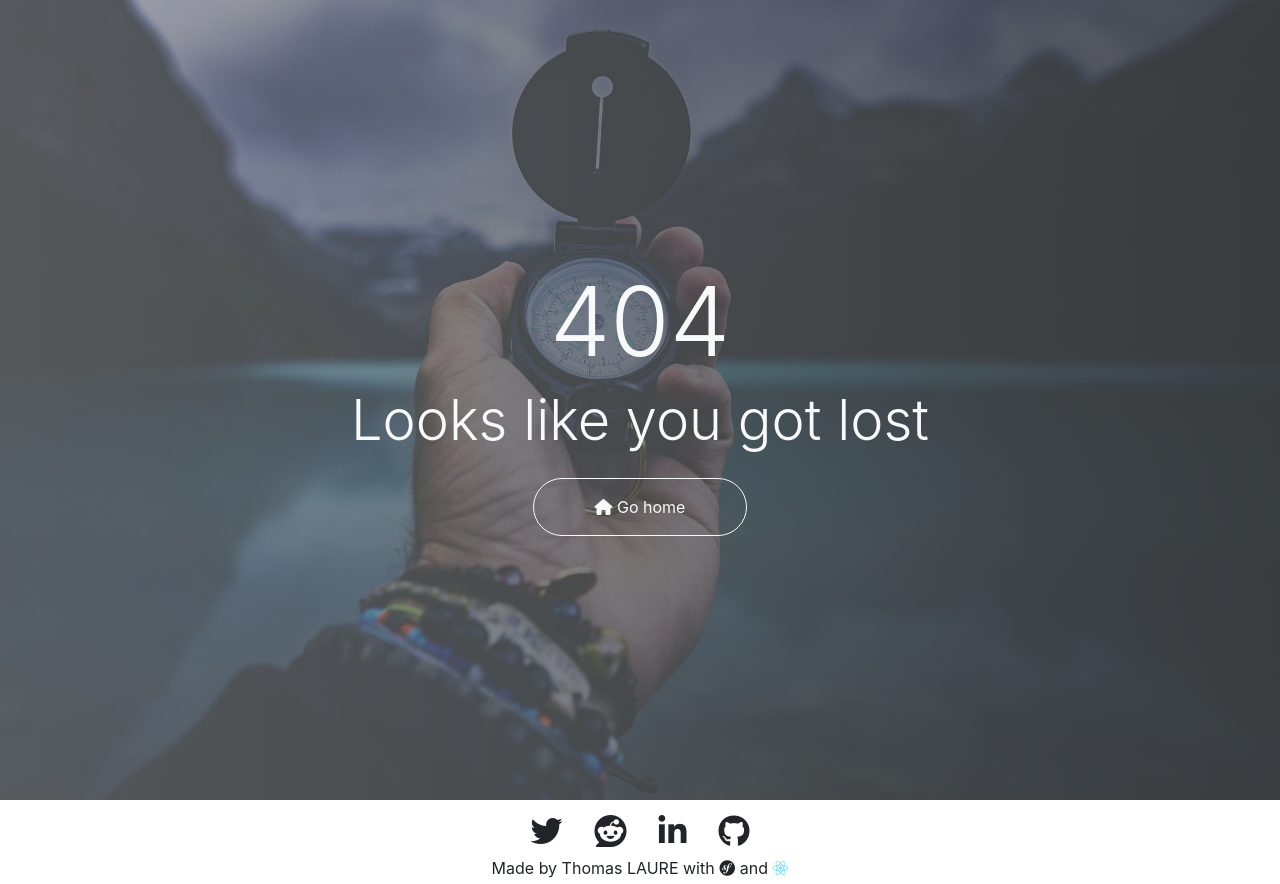
After one commit to thlaure/portfoliov3, a Symfony app: template templates/error404.html.twig in a window 1280 px wide. The commit adds this page. Run offline with Twig, Linux system fonts and the light colour scheme; the template is opened without the code that fills it, so the values that code supplies are empty; style sheets or scripts are compiled from the project's sources; some libraries are stand-ins or nearby versions.

Commit message:
:see_no_evil: manage 404 error

```diff
--- /dev/null
+++ b/assets/css/error.css
@@ -0,0 +1,11 @@
+#not-found {
+  background: linear-gradient(to right, rgba(119, 124, 128, 0.6), rgba(59, 62, 64, 0.9)), url("/public/build/images/lost.jpg") no-repeat center fixed;
+  -webkit-background-size: cover;
+  -moz-background-size: cover;
+  -o-background-size: cover;
+  background-size: cover;
+  min-height: 100vh;
+  display: flex;
+  flex-direction: column;
+  justify-content: center;
+}
--- /dev/null
+++ b/templates/error404.html.twig
@@ -0,0 +1,16 @@
+{% extends 'base.html.twig' %}
+
+{% block stylesheets %}
+{{ parent() }}
+{{ encore_entry_link_tags('error_css') }}
+{% endblock %}
+
+{% block title %}404 | Page non trouvée{% endblock %}
+
+{% block inner_body %}
+<div id="not-found">
+    <h1 class="text-center text-light display-1">404</h1>
+    <h2 class="text-center text-light display-4">Looks like you got lost</h2>
+    <a href="{{ path('home') }}" class="btn btn-light rounded-pill p-md-3 col-md-2 mt-3 mx-auto" title="Return to home"><i class="fas fa-home"></i> Go home</a>
+</div>
+{% endblock %}
--- a/templates/footer.html.twig
+++ b/templates/footer.html.twig
@@ -15,5 +15,5 @@
             </div>
         </div>
     </div>
-    <p class="mb-1">Site développé par Thomas LAURE avec <i class="fab fa-symfony"></i> et <i class="fab fa-react"></i></p>
+    <p class="mb-1">Made by Thomas LAURE with <i class="fab fa-symfony"></i> and <i class="fab fa-react"></i></p>
 </footer>
--- a/templates/home.html.twig
+++ b/templates/home.html.twig
@@ -123,7 +123,7 @@
                         <i class="far fa-calendar-alt"></i> Septembre 2018 - Août 2021
                     </span>
                 </div>
-                <p>Cursus ingénieur informatique au Cna à <a href="https://www.coexel.com/">Coexel</a> société éditrice de MyTwip, solution de veille technologique et stratégique tous secteurs, en tant que développeur web full-stack Node.js, PHP et Python.
+                <p>Cursus ingénieur informatique au Cnam à <a href="https://www.coexel.com/">Coexel</a> société éditrice de MyTwip, solution de veille technologique et stratégique tous secteurs, en tant que développeur web full-stack Node.js, PHP et Python.
                 </p>
                 <p>Participation à la vie étudiante en tant que délégué de la promotion et membre du Bureau Des Etudiants.</p>
                 <ul>
--- a/templates/project.html.twig
+++ b/templates/project.html.twig
@@ -10,7 +10,7 @@
 {% block inner_body %}
 <div class="fluid-container">
     <div class="parallax-header-project">
-        <a href="{{ path('home') }}" class="btn btn-light rounded-pill p-md-3 font-weight-bold col-md-2 m-3" title="Return to home"><i class="fas fa-arrow-left"></i> Retour</a>
+        <a href="{{ path('home') }}" class="btn btn-light rounded-pill p-md-3 font-weight-bold col-md-2 mt-3 mx-md-3" title="Return to home"><i class="fas fa-arrow-left"></i> Retour</a>
         <h1 class="text-monospace text-center text-light mt-4">{{ project.title }}</h1>
         <hr class="sm-separator w-25">
         <h2 class="text-center text-light font-italic font-weight-light">{{ project.tag }}</h2>
@@ -36,7 +36,7 @@
         {% endif %}
 
         {% if project.files.images is defined %}
-        <div id="carouselIndicators" class="carousel slide" data-ride="carousel">
+        <div id="carouselIndicators" class="carousel slide mt-5" data-ride="carousel">
             <ol class="carousel-indicators">
                 {% for i in 0..project.files.images|length %}
                 <li data-target="#carouselIndicators" data-slide-to="{{ i }}" {% if i == 0 %}class="active"{% endif %}></li>
--- a/webpack.config.js
+++ b/webpack.config.js
@@ -76,6 +76,7 @@ Encore
     .addStyleEntry('home_css', './assets/css/home.css')
     .addStyleEntry('timeline_css', './assets/css/timeline.css')
     .addStyleEntry('project_css', './assets/css/project.css')
+    .addStyleEntry('error_css', './assets/css/error.css')
 
     .copyFiles({
         from: './assets/images',
```
Also changed, not shown: assets/docs/portfolio.sql (+2 -2 lines), src/Controller/ErrorController.php (added, +21 -0 lines), assets/images/lost.jpg (added), 1 other file.
